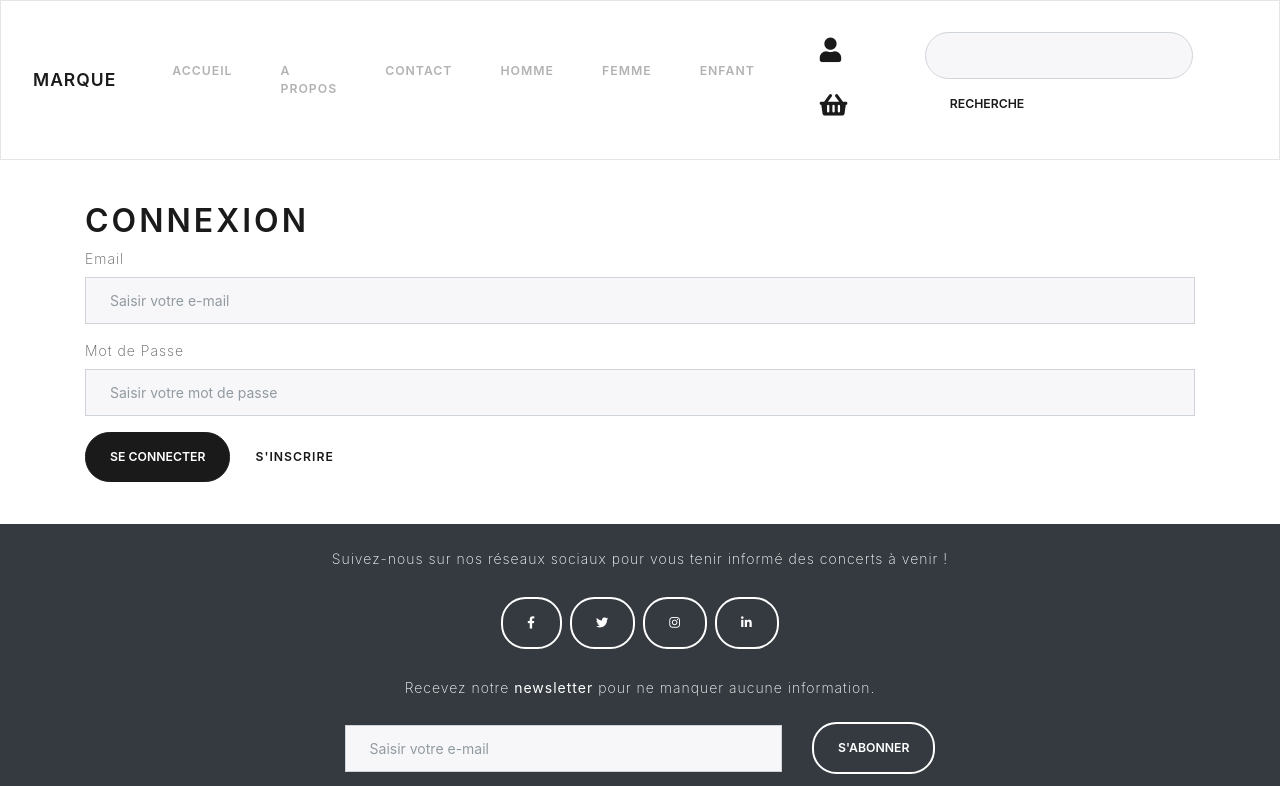
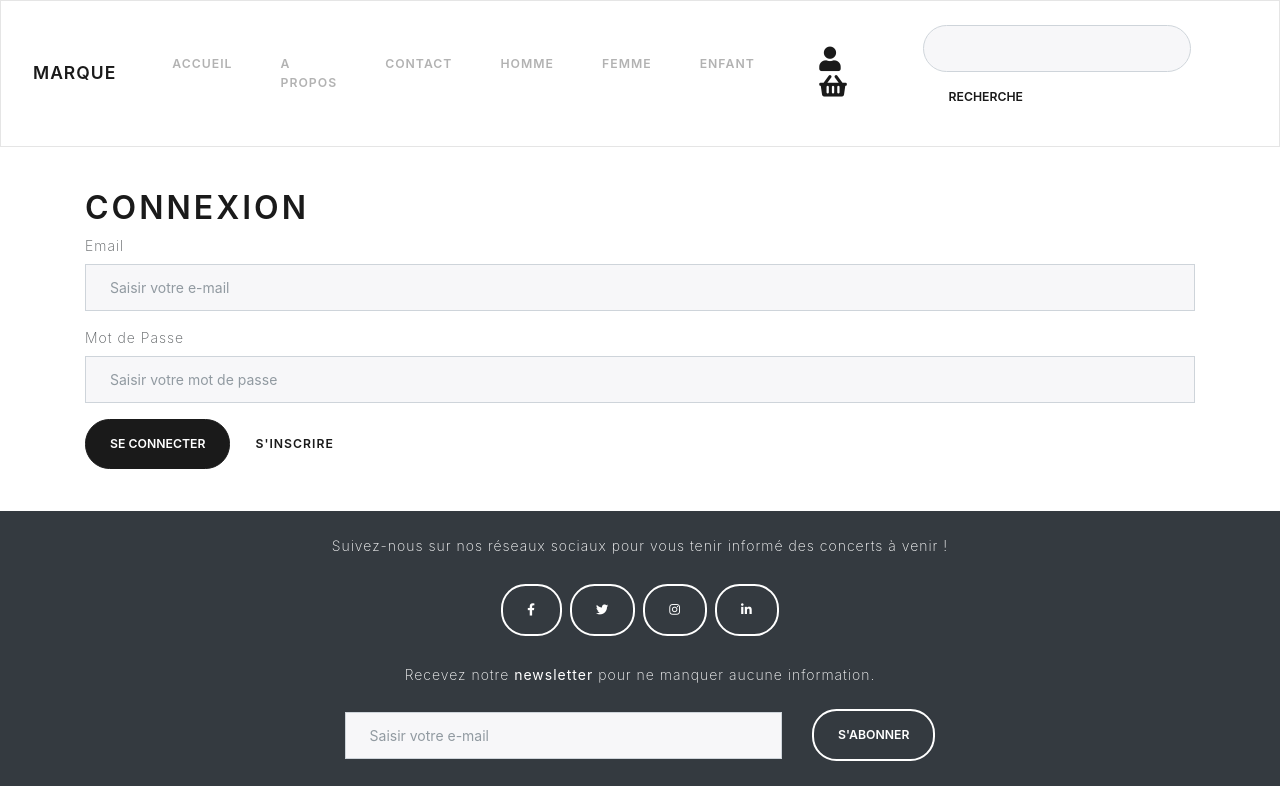
Before and after one commit to LorisQUE/React-Ecommerce-ESIMED, a React (Create React App) app: page /login in a window 1280 px wide. Shown: the top 786 px of the page. Built offline with nearby package versions, Linux system fonts and the light colour scheme; data requests are answered from the project's data file.

Commit message:
fix icon non clickable zone in header

```diff
--- a/src/App.css
+++ b/src/App.css
@@ -154,6 +154,7 @@ nav .fas:hover {
   border-color: black;
   transition: 0.3s;
 }
+
 .card-link:hover > .card {
   border-color: slategrey;
   transition: 0.3s;
@@ -162,3 +163,7 @@ nav .fas:hover {
 .card-link {
   margin-left: 1.25rem;
 }
+
+.header-icon a {
+  margin: 2em;
+}
--- a/src/components/header/header.jsx
+++ b/src/components/header/header.jsx
@@ -51,13 +51,9 @@ export default function Header() {
                 <ul className="navbar-nav mr-auto">
                     {menu.map((x,y) => <MenuLi key={y} lien={x.lien} nom={x.nom} />)}
                 </ul>
-                <div>
-                    <div className="btn">
-                        <Link to="/profil" className="fas fa-user" ></Link>
-                    </div>
-                    <div className="btn">
-                        <Link to="/" className="fas fa-shopping-basket"></Link>
-                    </div>
+                <div className="header-icon">
+                    <Link to="/profil"><i className="fas fa-user"/></Link>
+                    <Link to="/"><i className="fas fa-shopping-basket"/></Link>
                 </div>
                 <form onSubmit={handleSubmit} className="form-inline my-2 my-lg-0">
                     <InputLabel value={recherche} change={handleChange} name="recherche" type="text"/>
```
